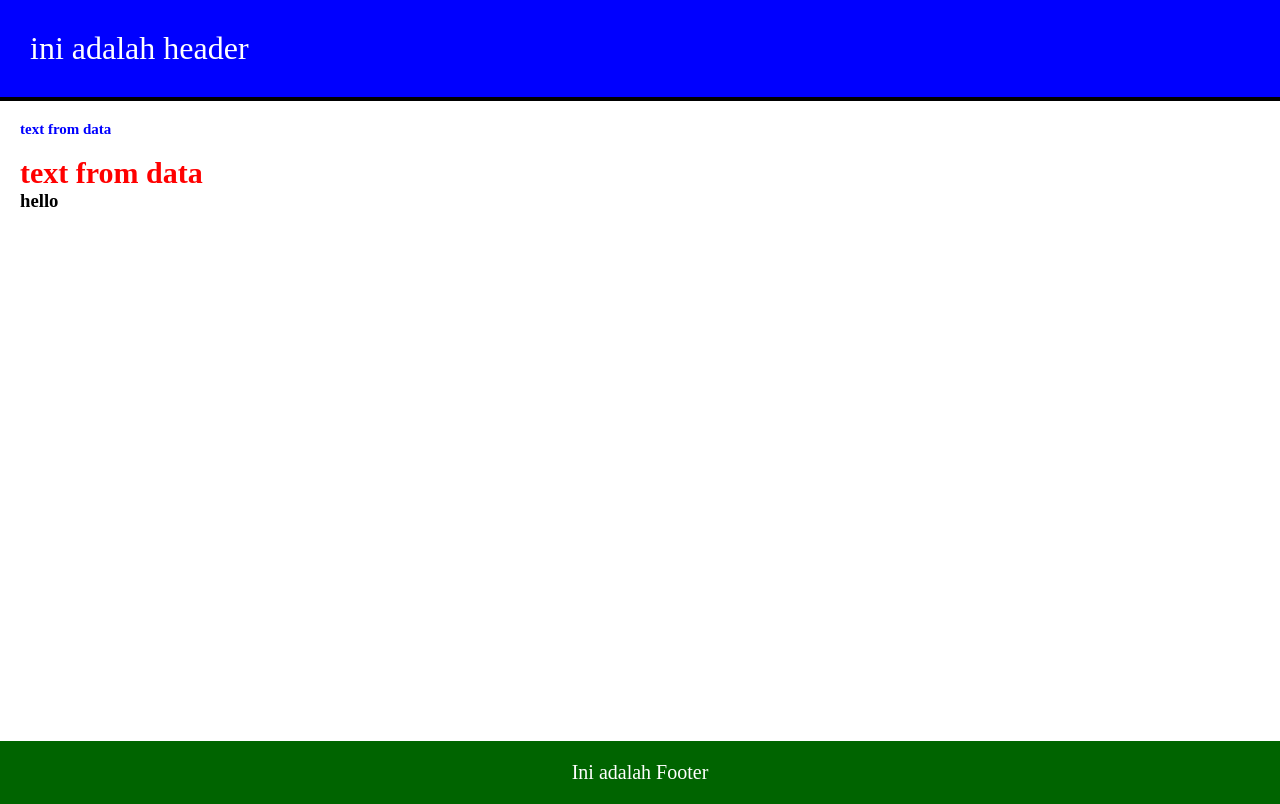
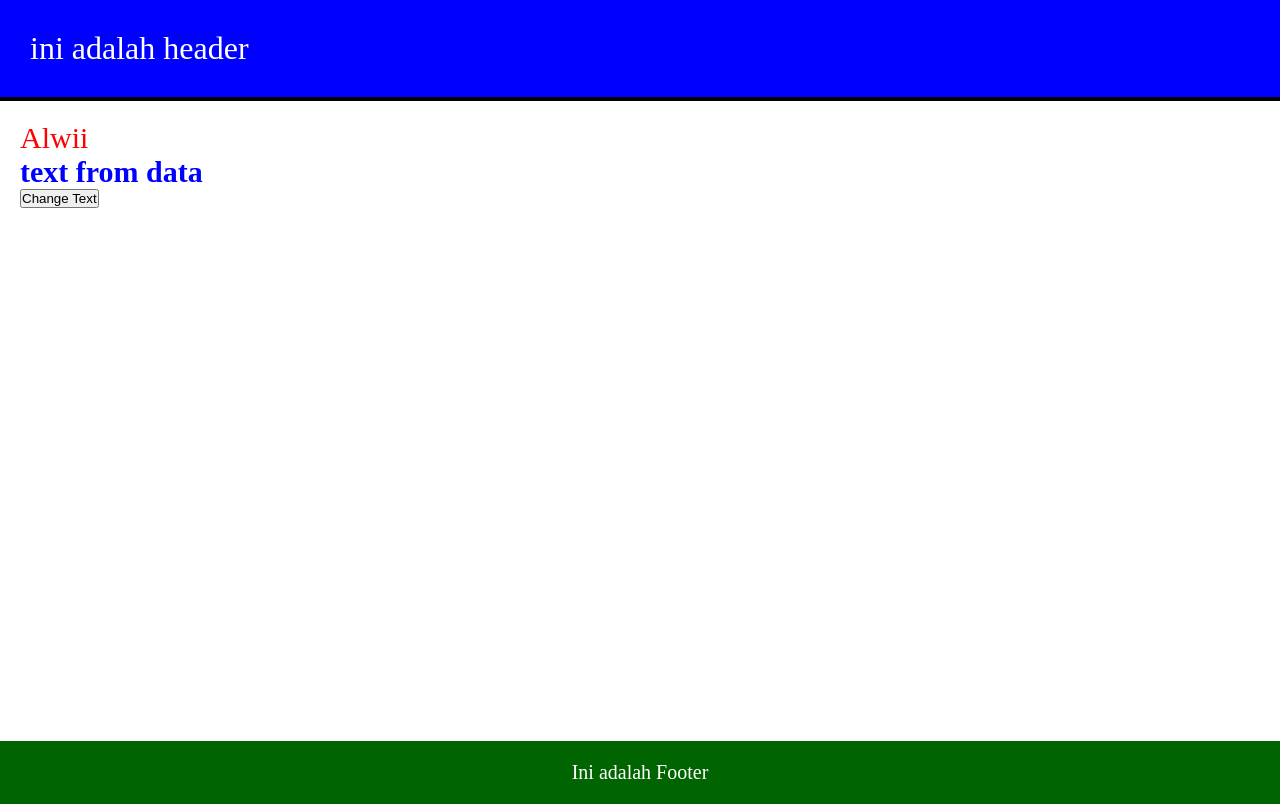
Before and after one commit to mhammdalwii/belajarVue, a Vue app in the folder belajarvuejs/: page / in a window 1280 px wide. Built offline with nearby package versions, Linux system fonts and the light colour scheme.

Commit message:
local custom directive

```diff
--- a/belajarvuejs/src/components/directives/derective-index.vue
+++ b/belajarvuejs/src/components/directives/derective-index.vue
@@ -1,8 +1,7 @@
 <template>
-  <h3 v-custDir.blue.small="valDiective"></h3>
-  <br />
-  <h3 v-custDir.red.big="valDiective"></h3>
-  <h3>hello</h3>
+  <div v-user-lastname="lastname"></div>
+  <h3 v-custDir.blue.big="valDiective"></h3>
+  <button @click="this.valDiective = 'changed Text'">Change Text</button>
 </template>
 
 <script>
@@ -10,7 +9,17 @@ export default {
   data() {
     return {
       valDiective: 'text from data',
+      lastname: 'Alwii',
     }
+  },
+  directives: {
+    'user-lastname': {
+      beforeMount(el, binding) {
+        el.innerHTML = binding.value
+        el.style.color = 'red'
+        el.style.fontSize = '30px'
+      },
+    },
   },
 }
 </script>
--- a/belajarvuejs/src/main.js
+++ b/belajarvuejs/src/main.js
@@ -5,11 +5,29 @@ import Footer from './components/generals/appFooter.vue'
 
 const app = createApp(App)
 app.directive('custDir', {
+  created(el) {
+    console.log(el.parentNode)
+    console.log('created')
+  },
   beforeMount(el, binding) {
-    console.log(binding)
+    console.log(el.parentNode)
+    console.log('beforeMount')
     el.style.color = binding.modifiers.blue ? 'blue' : 'red'
     el.style.fontSize = binding.modifiers.small ? '15px' : '30px'
     el.innerHTML = binding.value
+  },
+
+  mounted(el) {
+    console.log(el.parentNode)
+    console.log('mounted')
+  },
+
+  beforeUpdate(el, binding) {
+    el.innerHTML = binding.value
+    console.log('beforeUpdate')
+  },
+  updated() {
+    console.log('updated')
   },
 })
 
```
